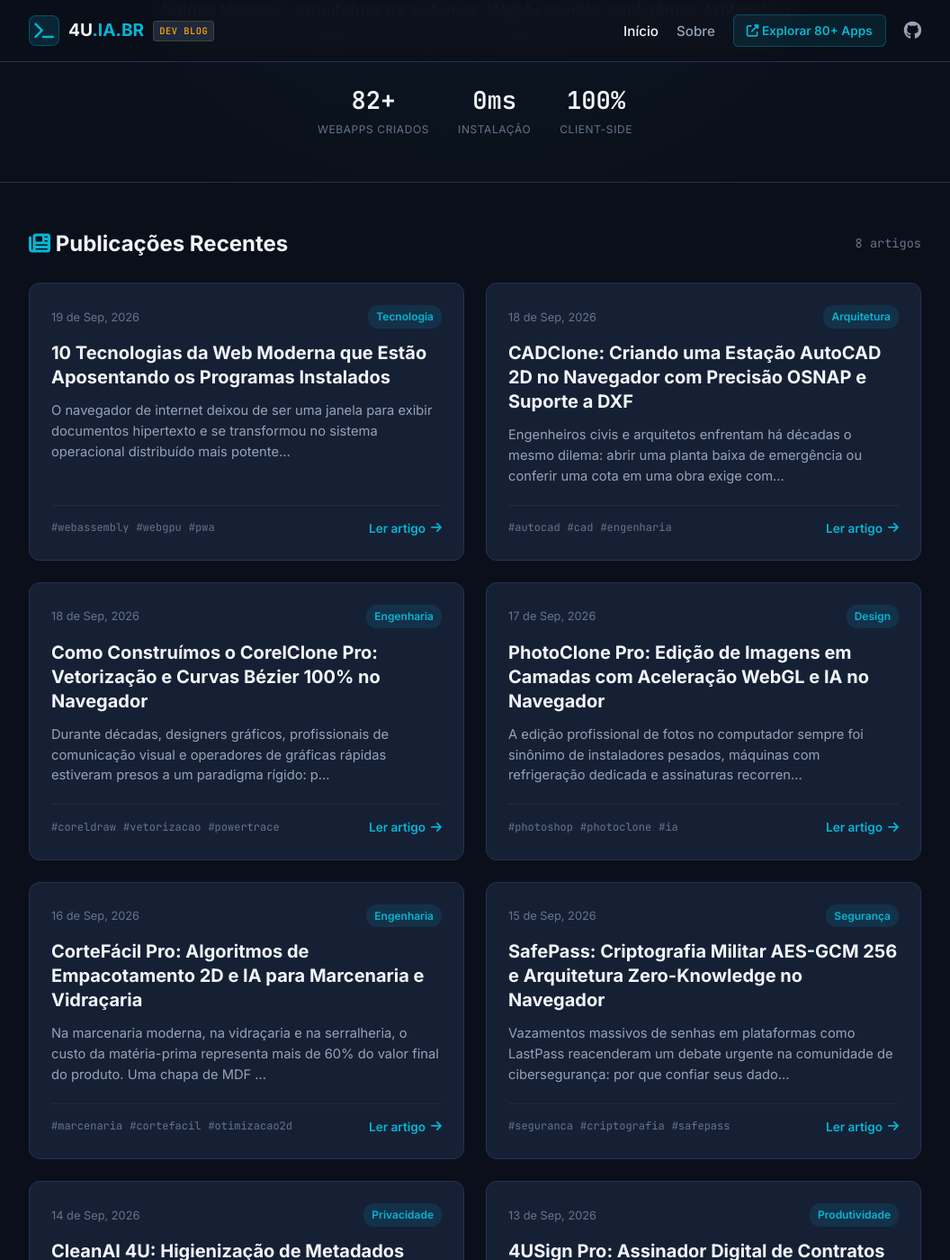
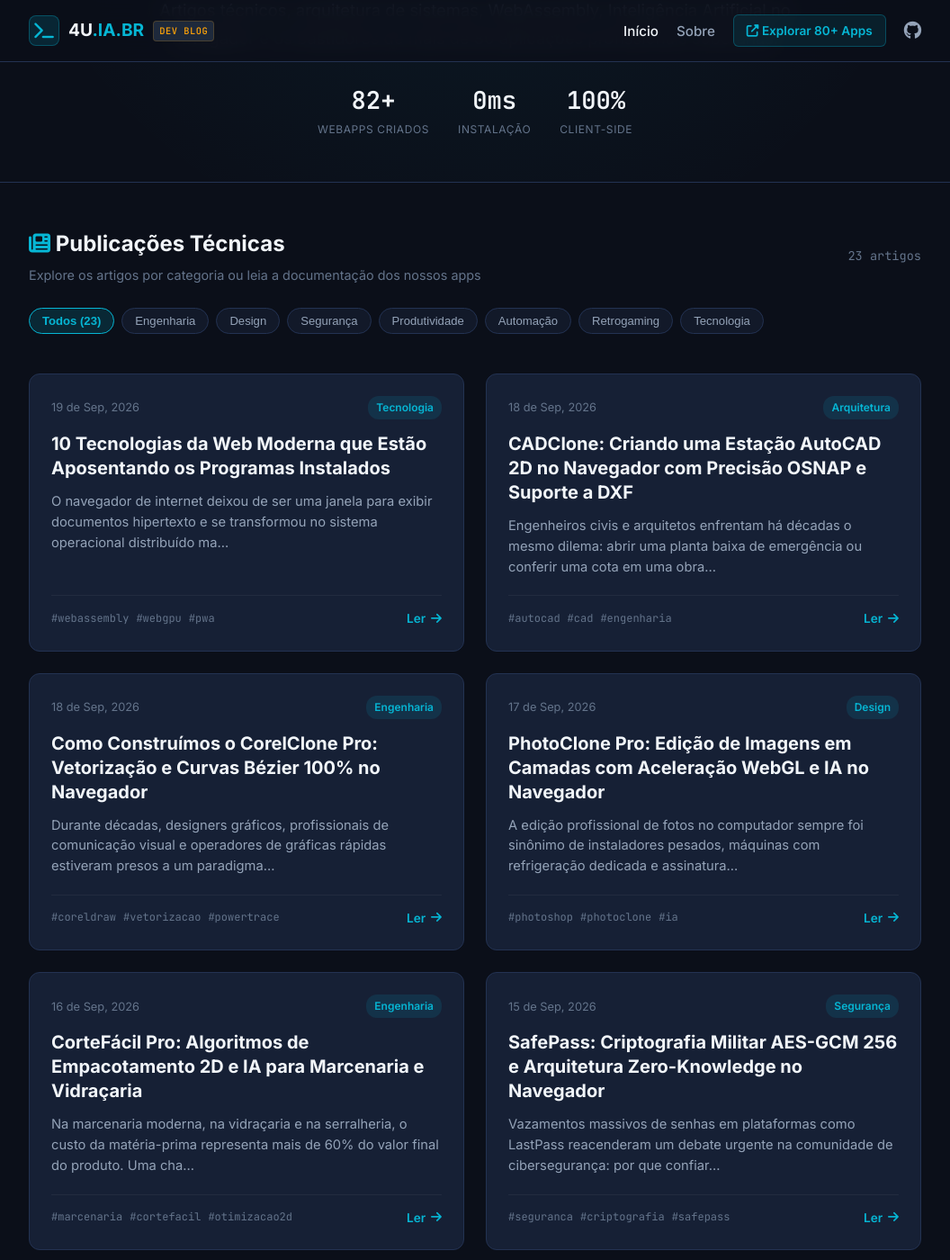
Before and after one commit to 4u-Labs/4u-labs.github.io, a Jekyll site: the page built from index.html, in a window 1280 px wide and 1400 px high, scrolled down 312 px. Shown: the whole window at 90% size, without its empty margins (112-1168 px from the left). Built offline with Jekyll 4.4.1, drawn with Linux system fonts in a browser that asks for light colours; some of the changed text lies outside the part shown.

Commit message:
feat: add articles for all published apps (23 total posts) and interactive category filtering

```diff
--- a/_layouts/home.html
+++ b/_layouts/home.html
@@ -31,13 +31,27 @@
 
 <div class="content-container">
   <div class="section-header">
-    <h2><i class="fas fa-newspaper text-accent"></i> Publicações Recentes</h2>
+    <div>
+      <h2><i class="fas fa-newspaper text-accent"></i> Publicações Técnicas</h2>
+      <p class="section-desc">Explore os artigos por categoria ou leia a documentação dos nossos apps</p>
+    </div>
     <span class="article-count">{{ site.posts.size }} artigos</span>
   </div>
 
-  <div class="posts-grid">
+  <div class="category-filters">
+    <button class="filter-btn active" data-filter="all">Todos ({{ site.posts.size }})</button>
+    <button class="filter-btn" data-filter="Engenharia">Engenharia</button>
+    <button class="filter-btn" data-filter="Design">Design</button>
+    <button class="filter-btn" data-filter="Segurança">Segurança</button>
+    <button class="filter-btn" data-filter="Produtividade">Produtividade</button>
+    <button class="filter-btn" data-filter="Automação">Automação</button>
+    <button class="filter-btn" data-filter="Retrogaming">Retrogaming</button>
+    <button class="filter-btn" data-filter="Tecnologia">Tecnologia</button>
+  </div>
+
+  <div class="posts-grid" id="postsGrid">
     {% for post in site.posts %}
-      <article class="post-card">
+      <article class="post-card" data-category="{{ post.categories.first | default: 'Geral' }}">
         <div class="card-meta">
           <time datetime="{{ post.date | date_to_xmlschema }}">{{ post.date | date: "%d de %b, %Y" }}</time>
           {% if post.categories.first %}
@@ -48,7 +62,7 @@
           <a href="{{ post.url | relative_url }}">{{ post.title }}</a>
         </h3>
         <p class="card-excerpt">
-          {{ post.excerpt | strip_html | truncate: 150 }}
+          {{ post.excerpt | strip_html | truncate: 140 }}
         </p>
         <div class="card-footer">
           <div class="tags-list">
@@ -56,7 +70,7 @@
               <span class="tag">#{{ tag }}</span>
             {% endfor %}
           </div>
-          <a href="{{ post.url | relative_url }}" class="read-more">Ler artigo <i class="fas fa-arrow-right"></i></a>
+          <a href="{{ post.url | relative_url }}" class="read-more">Ler <i class="fas fa-arrow-right"></i></a>
         </div>
       </article>
     {% endfor %}
--- a/assets/css/style.css
+++ b/assets/css/style.css
@@ -766,3 +766,44 @@
   display: flex;
   gap: 16px;
 }
+
+/* Category Filter Bar */
+.section-desc {
+  color: var(--text-dim);
+  font-size: 0.9rem;
+  margin-top: 4px;
+}
+
+.category-filters {
+  display: flex;
+  gap: 8px;
+  overflow-x: auto;
+  padding-bottom: 12px;
+  margin-bottom: 32px;
+  scrollbar-width: thin;
+}
+
+.filter-btn {
+  background: var(--bg-surface);
+  border: 1px solid var(--border-color);
+  color: var(--text-muted);
+  padding: 6px 14px;
+  border-radius: 20px;
+  font-size: 0.82rem;
+  font-weight: 500;
+  cursor: pointer;
+  white-space: nowrap;
+  transition: all 0.2s ease;
+}
+
+.filter-btn:hover {
+  border-color: var(--accent-cyan);
+  color: var(--text-main);
+}
+
+.filter-btn.active {
+  background: rgba(6, 182, 212, 0.15);
+  border-color: var(--accent-cyan);
+  color: var(--accent-cyan);
+  font-weight: 600;
+}
--- a/assets/js/main.js
+++ b/assets/js/main.js
@@ -32,3 +32,29 @@
     });
   });
 });
+
+// Category Filtering
+document.addEventListener('DOMContentLoaded', () => {
+  const filterBtns = document.querySelectorAll('.filter-btn');
+  const postCards = document.querySelectorAll('.post-card');
+
+  if (filterBtns.length > 0 && postCards.length > 0) {
+    filterBtns.forEach(btn => {
+      btn.addEventListener('click', () => {
+        filterBtns.forEach(b => b.classList.remove('active'));
+        btn.classList.add('active');
+
+        const filter = btn.getAttribute('data-filter');
+
+        postCards.forEach(card => {
+          const category = card.getAttribute('data-category');
+          if (filter === 'all' || category === filter) {
+            card.style.display = 'flex';
+          } else {
+            card.style.display = 'none';
+          }
+        });
+      });
+    });
+  }
+});
```
Also changed, not shown: _posts/2026-08-29-office-acrobat-web-produtividade-documentos.md (added, +20 -0 lines), _posts/2026-08-30-lavexpress-saas-gestao-pdv-impressao-termica.md (added, +25 -0 lines), _posts/2026-08-31-tubeflow-tubemind-inteligencia-artificial-video.md (added, +17 -0 lines), _posts/2026-09-01-printscreencapture-extensao-chrome-mv3.md (added, +24 -0 lines), _posts/2026-09-02-cubofacil-scanner-3d-webrtc-solucionador.md (added, +31 -0 lines), _posts/2026-09-03-3d-pinball-space-cadet-webassembly-60fps.md (added, +24 -0 lines), _posts/2026-09-04-sound-meter-pro-decibelimetro-rta-abnt.md (added, +26 -0 lines), _posts/2026-09-05-sorteador-pro-max-auditoria-sha256-canvas.md (added, +23 -0 lines), _posts/2026-09-06-vscode-web-aicode-studio-desenvolvimento-browser.md (added, +26 -0 lines), _posts/2026-09-07-marcadagua-pro-protecao-imagens-lote.md (added, +26 -0 lines), _posts/2026-09-08-nugov-transparencia-cartao-corporativo-fintech.md (added, +26 -0 lines), _posts/2026-09-09-authpass-autenticador-2fa-totp-zeroknowledge.md (added, +32 -0 lines), _posts/2026-09-10-ghostzap-mensageiro-e2ee-antiforense-ecdh.md (added, +33 -0 lines), _posts/2026-09-11-docscanner-pro-perspectiva-4-pontos-ocr-ia.md (added, +34 -0 lines), 1 more files.
